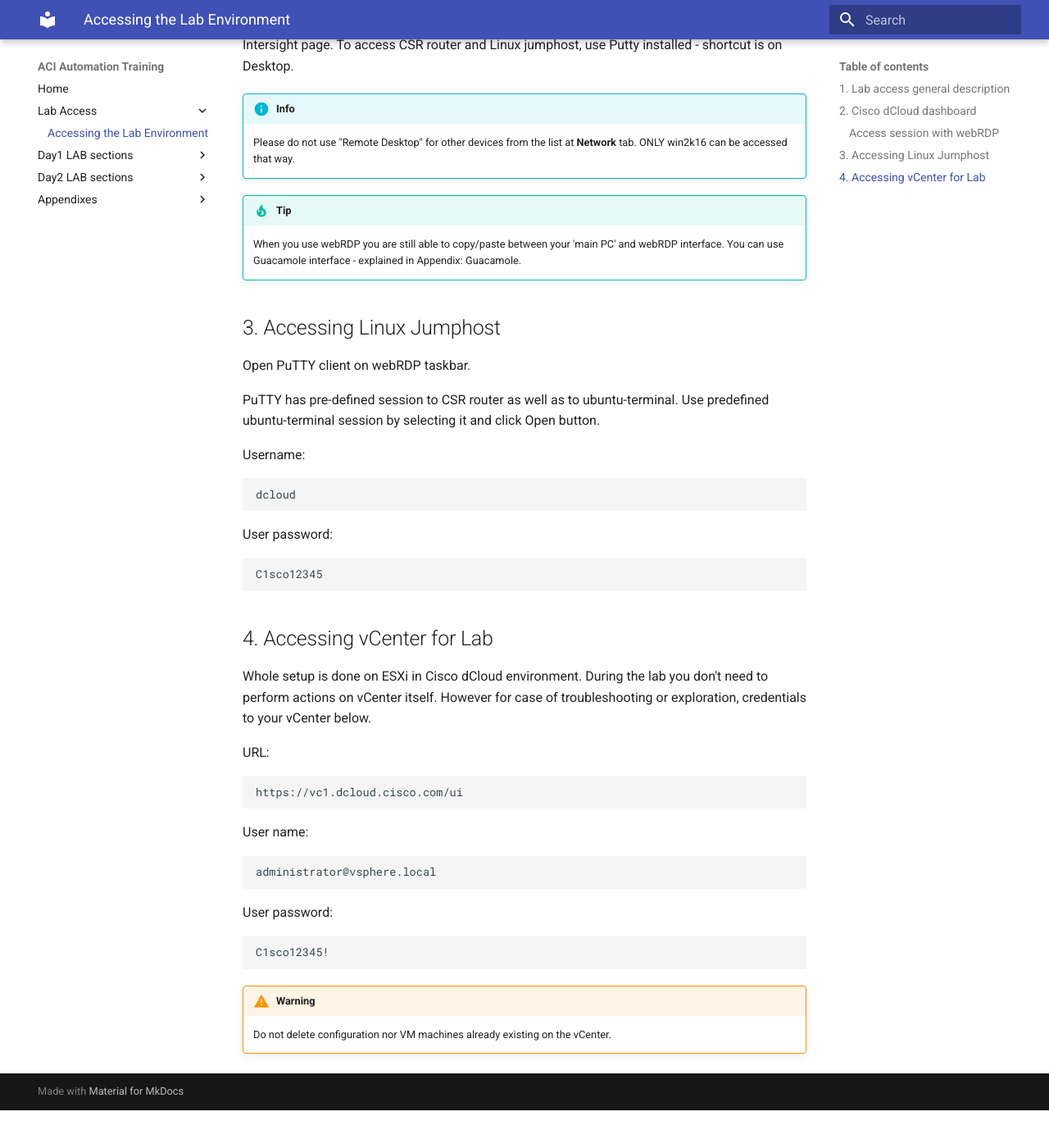
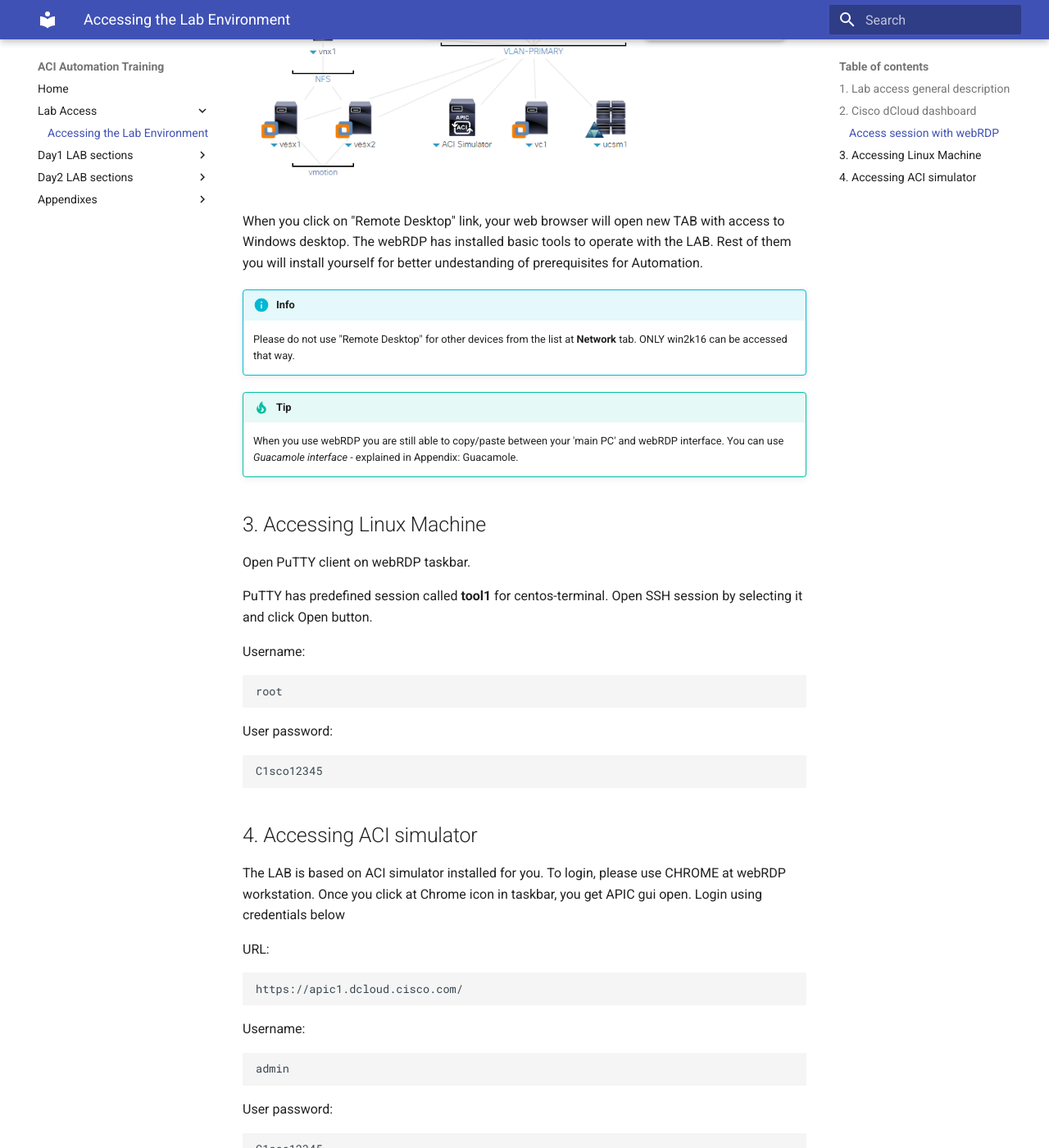
Before and after one commit to marcinduma/ACI-Automation, an MkDocs documentation site: the page built from docs/LAB_access.md, in a window 1280 px wide and 1400 px high, scrolled down 1876 px. Shown: the whole window at 82% size. Built offline with MkDocs 1.6.1 and Material for MkDocs 9.7.7, drawn with Linux system fonts in a browser that asks for light colours; before the commit the page ends 3230 px from its top, so only the background shows below that; some of the changed text lies outside the part shown.

Commit message:
access-lab-changes

```diff
--- a/docs/LAB_access.md
+++ b/docs/LAB_access.md
@@ -22,7 +22,7 @@
 
 <img src="https://raw.githubusercontent.com/marcinduma/ACI-Automation/master/images/dCloud-dashboard.PNG" width = 800>
 
-To open WebRDP follow the procedure from the figures:
+To open **webRDP* follow the procedure from the figures:
 
 1) Click on the blue triangle highlighted on figure below
 
@@ -33,46 +33,46 @@
 <img src="https://raw.githubusercontent.com/marcinduma/ACI-Automation/master/images/dCloud-rdp-2.PNG" width = 800>
 
 
-When you click on "Remote Desktop button, browser will open new TAB with access to Windows desktop. The webRDP has installed Chrome as web browser, from where you get access to Cisco Intersight page.
-To access CSR router and Linux jumphost, use Putty installed - shortcut is on Desktop.
+When you click on "Remote Desktop" link, your web browser will open new TAB with access to Windows desktop. The webRDP has installed basic tools to operate with the LAB. Rest of them you will install yourself for better undestanding of prerequisites for Automation.
 
 !!! info
 	Please do not use "Remote Desktop" for other devices from the list at **Network** tab. ONLY win2k16 can be accessed that way.
 
 !!! tip
-	When you use webRDP you are still able to copy/paste between your 'main PC' and webRDP interface. You can use Guacamole interface - explained in Appendix: Guacamole.
+	When you use webRDP you are still able to copy/paste between your 'main PC' and webRDP interface. You can use *Guacamole interface* - explained in Appendix: Guacamole.
 
 
-## 3. Accessing Linux Jumphost
+## 3. Accessing Linux Machine
 
 Open PuTTY client on webRDP taskbar.
 
-PuTTY has pre-defined session to CSR router as well as to ubuntu-terminal. Use predefined ubuntu-terminal session by selecting it and click Open button.
+PuTTY has predefined session called **tool1** for centos-terminal. Open SSH session by selecting it and click Open button.
 
 Username:
 
-	dcloud
+	root
 
 User password:
 
 	C1sco12345
 
 
+## 4. Accessing ACI simulator
 
-## 4. Accessing vCenter for Lab
-
-Whole setup is done on ESXi in Cisco dCloud environment. During the lab you don't need to perform actions on vCenter itself. However for case of troubleshooting or exploration, credentials to your vCenter below.
+The LAB is based on ACI simulator installed for you. To login, please use CHROME at webRDP workstation. Once you click at Chrome icon in taskbar, you get APIC gui open. Login using credentials below
 
 URL:
 
-	https://vc1.dcloud.cisco.com/ui
-User name:
+	https://apic1.dcloud.cisco.com/
 
-	administrator@vsphere.local
+Username:
+
+	admin
+
 User password:
 
-	C1sco12345!
+	C1sco12345
 
 
 !!! warning
-	Do not delete configuration nor VM machines already existing on the vCenter.
+	Do not delete any configuration already present at ANY device within the LAB topology.
```
Also changed, not shown: images/dCloud-dashboard.PNG, images/dCloud-rdp-1.PNG, images/dCloud-rdp-2.PNG.
